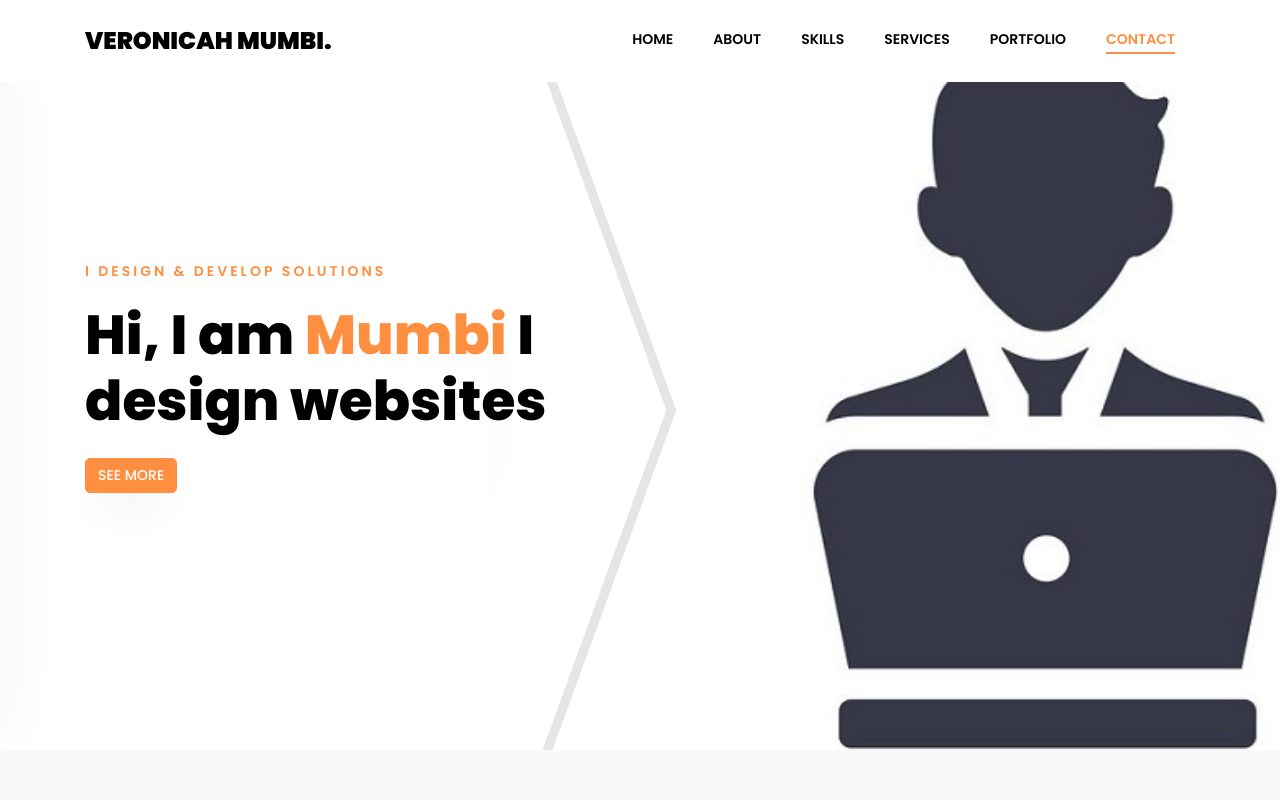
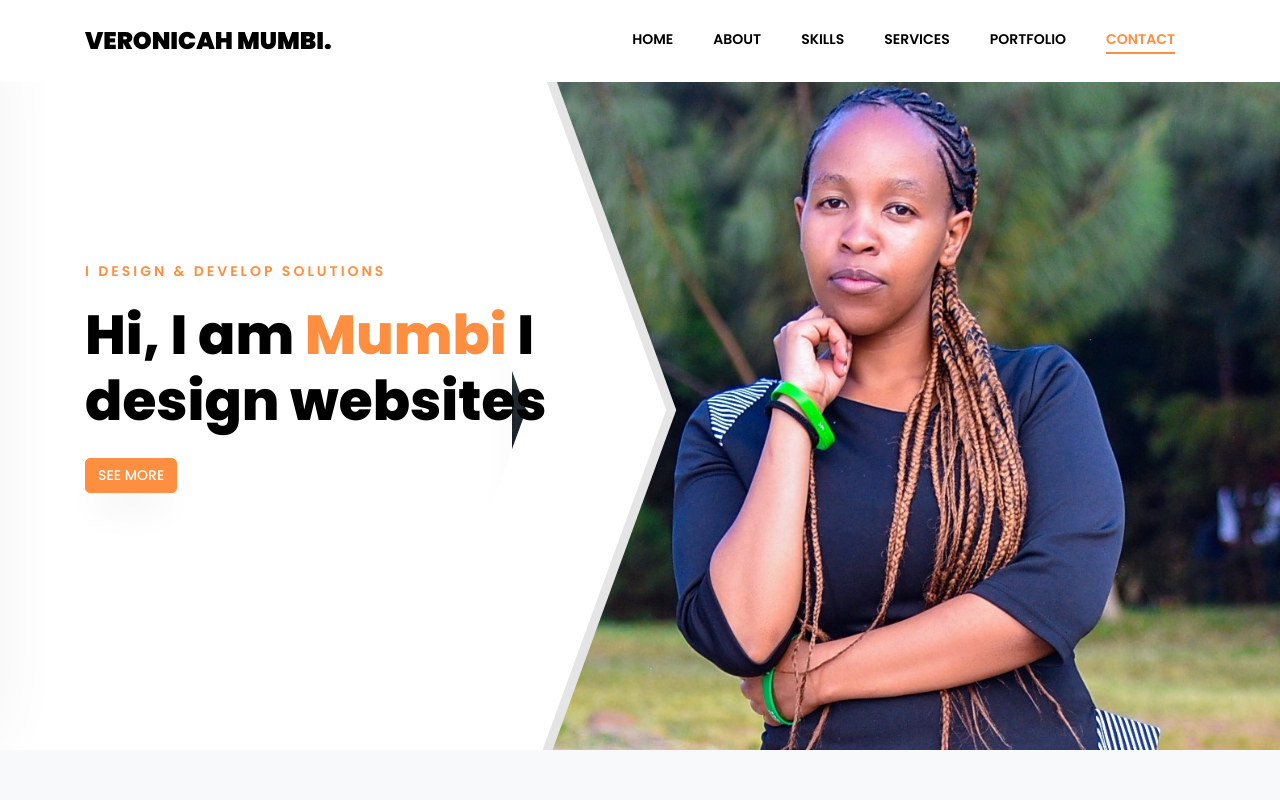
Before and after one commit to mumbimuthiga/portfolio, a plain HTML site: page index.html in a window 1280 px wide. Shown: the top 800 px of the page. Drawn offline with nearby package versions, Linux system fonts and the light colour scheme; some packages are replaced by stand-ins of ours; no server answers; files whose address does not match are found by name.

Commit message:
Update code

```diff
--- a/index.html
+++ b/index.html
@@ -74,7 +74,7 @@
 				<div class="container-fluid px-md-0">
 					<div class="row d-flex no-gutters slider-text align-items-end justify-content-end"
 						data-scrollax-parent="true">
-						<div class="one-third order-md-last img" style="background-image:url(images/bg1.jpg); margin-top: 35px !important;">
+						<div class="one-third order-md-last img" style="background-image:url(images/mumbi.jpg); margin-top: 35px !important;">
 							<div class="overlay"></div>
 							<div class="overlay-1"></div>
 						</div>
```
